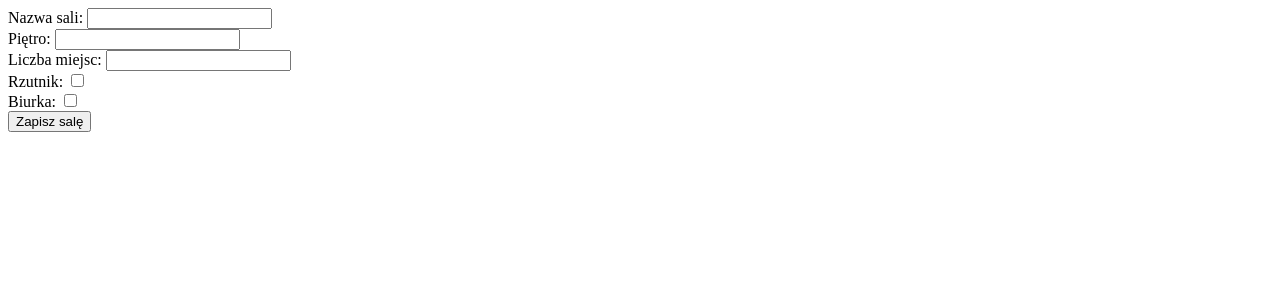
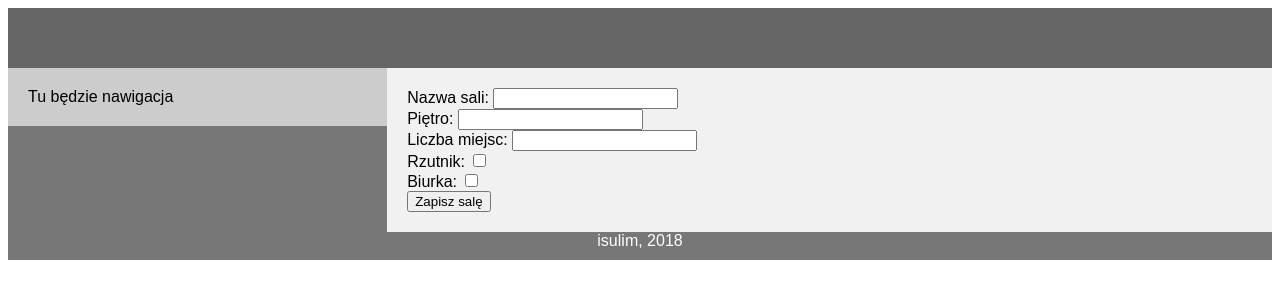
Before and after one commit to isulim/Warsztat_3, a Django app: template reservations/booking/templates/add_room.html in a window 1280 px wide. Shown: the top 300 px of the page. Run offline with Django 3.2, Linux system fonts and the light colour scheme; the template is opened without the code that fills it, so the values that code supplies are empty.

Commit message:
Zmiana stylu base.html

```diff
--- a/reservations/booking/templates/add_room.html
+++ b/reservations/booking/templates/add_room.html
@@ -1,6 +1,6 @@
-{% include "base.html" %}
+{% extends "base.html" %}
 
-{% block body %}
+{% block content %}
 
 {{ formname }}
 
@@ -33,4 +33,4 @@
 
 </form>
 
-{% endblock body %}
+{% endblock content %}
--- a/reservations/booking/templates/base.html
+++ b/reservations/booking/templates/base.html
@@ -1,27 +1,98 @@
 <!DOCTYPE html>
 <html lang="pl">
+<meta charset="UTF-8">
+<head>
 
-<style>
-    table, th, td, tr {
-        border-collapse: collapse;
-        border: 1px solid black;
-        text-align: center;
-        padding: 5px;
-    }
-</style>
-
-<head>
-    <meta charset="UTF-8">
     <title>
         {% block title %}
         System rezerwacji sal
         {% endblock %}
     </title>
 </head>
+
+<style>
+
+table, th, td, tr {
+    border-collapse: collapse;
+    border: 1px solid black;
+    text-align: center;
+    padding: 5px;
+    background: white;
+}
+
+* {
+    box-sizing: border-box;
+}
+
+body {
+    font-family: Arial, Helvetica, sans-serif;
+}
+
+/* Style the header */
+header {
+    background-color: #666;
+    padding: 30px;
+    text-align: center;
+    font-size: 35px;
+    color: white;
+}
+
+/* Create two columns/boxes that floats next to each other */
+nav {
+    float: left;
+    width: 30%;
+    background: #ccc;
+    padding: 20px;
+}
+
+/* Style the list inside the menu */
+nav ul {
+    list-style-type: none;
+    padding: 0;
+}
+
+article {
+    float: left;
+    width: 70%;
+    padding: 20px;
+    background-color: #f1f1f1;
+}
+
+/* Clear floats after the columns */
+section:after {
+    content: "";
+    display: table;
+    clear: both;
+}
+
+/* Style the footer */
+footer {
+    float: bottom;
+    background-color: #777;
+    padding: 10px;
+    text-align: center;
+    color: white;
+}
+
+</style>
+
 <body>
+    <header>
+        {% block header %}
+        {% endblock header %}
+    </header>
+    <nav>
+    Tu będzie nawigacja
+    </nav>
+    <article>
+        {% block content %}
+        {% endblock content %}
+    </article>
 
-    {% block body %}
-    {% endblock %}
+    <footer>
+    isulim, 2018
+    </footer>
 
 </body>
+
 </html>
--- a/reservations/booking/templates/reservation_form.html
+++ b/reservations/booking/templates/reservation_form.html
@@ -1,6 +1,6 @@
-{% include "base.html" %}
+{% extends "base.html" %}
 
-{% block body %}
+{% block content %}
 
 <form action="" method="post">
     {% csrf_token %}
@@ -20,4 +20,4 @@
     <input type="submit" value="Zarezerwuj">
 </form>
 
-{% endblock body %}
+{% endblock content %}
--- a/reservations/booking/templates/room_details.html
+++ b/reservations/booking/templates/room_details.html
@@ -1,6 +1,6 @@
-{% include "base.html" %}
+{% extends "base.html" %}
 
-{% block body %}
+{% block content %}
 <table>
     <caption>SALA {{ room.name }}</caption>
     <tr>
@@ -43,4 +43,4 @@
     <button type="submit" formaction="{% url 'reservation' room.id %}">Zarezerwuj salę</button>
 </form>
 
-{% endblock body %}
+{% endblock content %}
```
Also changed, not shown: reservations/booking/templates/all_rooms.html (+7 -3 lines).
